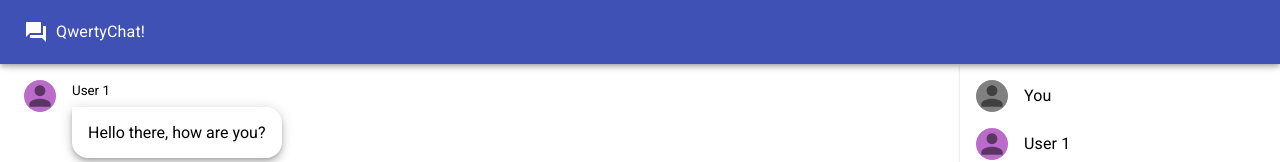
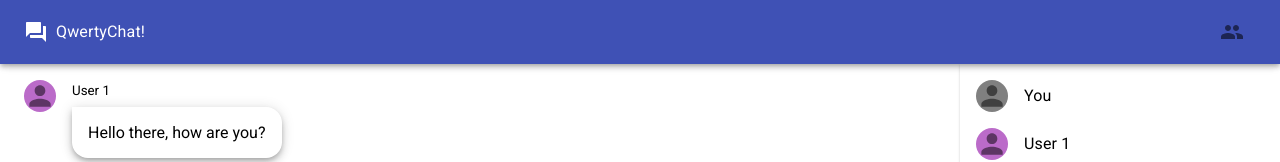
Before and after one commit to ThalesQwerty/socketio-chat, a React (Create React App) app: page / in a window 1280 px wide. Shown: the top 162 px of the page. Built offline with nearby package versions, Linux system fonts and the light colour scheme.

Commit message:
Show/hide user list

```diff
--- a/src/components/layout/Navbar.jsx
+++ b/src/components/layout/Navbar.jsx
@@ -3,21 +3,28 @@ import React from "react";
 import {
     Typography,
     AppBar,
-    Toolbar
+    Toolbar,
+    IconButton
 } from "@material-ui/core";
 
 import {
-    Forum as ForumIcon
+    Forum as ForumIcon,
+    People as PeopleIcon
 } from "@material-ui/icons"
 
 import STYLES from "./layout.module.scss";
 
-export default () =>
-    <AppBar position="relative" style={{height: '4rem'}}>
+export default props =>
+    <AppBar position="relative" style={{ height: '4rem' }}>
         <Toolbar>
-            <Typography style={{display: 'flex', alignItems: 'center'}}>
-                <ForumIcon style={{marginRight: '0.5rem'}}/>
+            <Typography style={{ display: 'flex', alignItems: 'center' }}>
+                <ForumIcon style={{ marginRight: '0.5rem' }} />
                 QwertyChat!
             </Typography>
+            <div style={{ display: 'flex', justifyContent: 'flex-end', flexGrow: '1' }}>
+                <IconButton onClick={props.toggleUserList}>
+                    <PeopleIcon/>
+                </IconButton>
+            </div>
         </Toolbar>
     </AppBar>
--- a/src/components/layout/Sidebar.jsx
+++ b/src/components/layout/Sidebar.jsx
@@ -8,10 +8,21 @@ import {
 
 import UserList from "../user/UserList";
 
+import {
+    MultipleStyles
+} from "../../utils";
+
 import STYLES from "./layout.module.scss";
 
-export default () =>
-    <Grid item boxShadow={1} className={STYLES.sidebar}>
+export default props =>
+    <Grid item boxShadow={1} className={
+        props.visible ?
+        STYLES.sidebar :
+        MultipleStyles([
+            STYLES.sidebar,
+            STYLES.hidden
+        ])
+    }>
         <Box boxShadow={1} width={1} height={1} style={{ overflowX: "hidden", overflowY: "scroll" }}>
             <UserList/>
         </Box>
--- a/src/components/layout/layout.module.scss
+++ b/src/components/layout/layout.module.scss
@@ -15,8 +15,16 @@
 .sidebar {
     width: 20rem;
     height: 100% !important;
+    transition-duration: 0.4s;
+    transition-timing-function: ease-out;
 }
 
-.navbar {
+.sidebar.hidden {
+    transform: translateX(20rem);
+    margin-left: -20rem;
+    transition-timing-function: ease-in;
+}
 
-}
+// .navbar {
+
+// }
--- a/src/pages/Chat.jsx
+++ b/src/pages/Chat.jsx
@@ -10,7 +10,29 @@ import {
     Box
 } from "@material-ui/core";
 
-export default () =>
+class Chat extends React.Component {
+    constructor(props) {
+        super(props);
+
+        this.state = {
+            layout: {
+                userList: true
+            }
+        }
+    }
+
+    toggleUserList = (e) => {
+        const previous = this.state.layout.userList;
+
+        this.setState({
+            layout: {
+                userList: !previous
+            }
+        });
+    }
+
+    render() {
+        return (
             <Box boxShadow={1} style={{
                 height: '100%',
                 width: '100%',
@@ -21,9 +43,14 @@ export default () =>
                 display: 'flex',
                 flexDirection: 'column'
             }}>
-        <Navbar />
+                <Navbar toggleUserList={this.toggleUserList} />
                 <Grid container style={{ flexGrow: '1', overflow: 'hidden' }}>
                     <Main />
-            <Sidebar />
+                    <Sidebar visible={this.state.layout.userList}/>
                 </Grid>
             </Box>
+        );
+    }
+}
+
+export default Chat;
```
Lines whose indentation alone changed are shown as unchanged.
